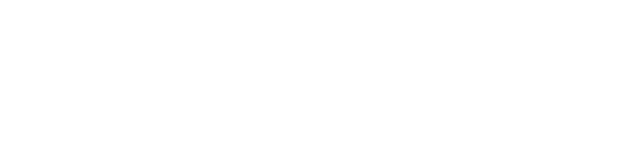
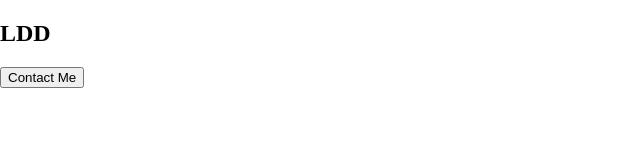
Before and after one commit to DryFlyRyan/luckydog-redesign, a plain HTML site: page build/index.html in a window 1280 px wide. Shown: the whole page, without its empty margins (0-640 px from the left). Drawn offline with nearby package versions, Linux system fonts and the light colour scheme.

Commit message:
testing external file connection: passed

```diff
--- a/build/index.html
+++ b/build/index.html
@@ -12,6 +12,12 @@
 
   </head>
   <body>
+    <header>
+      <nav>
+        <h1>LDD</h1>
+        <button type="button" name="button">Contact Me</button>
+      </nav>
+    </header>
 
   </body>
 </html>
```
Also changed, not shown: index.html (+6 -0 lines).
